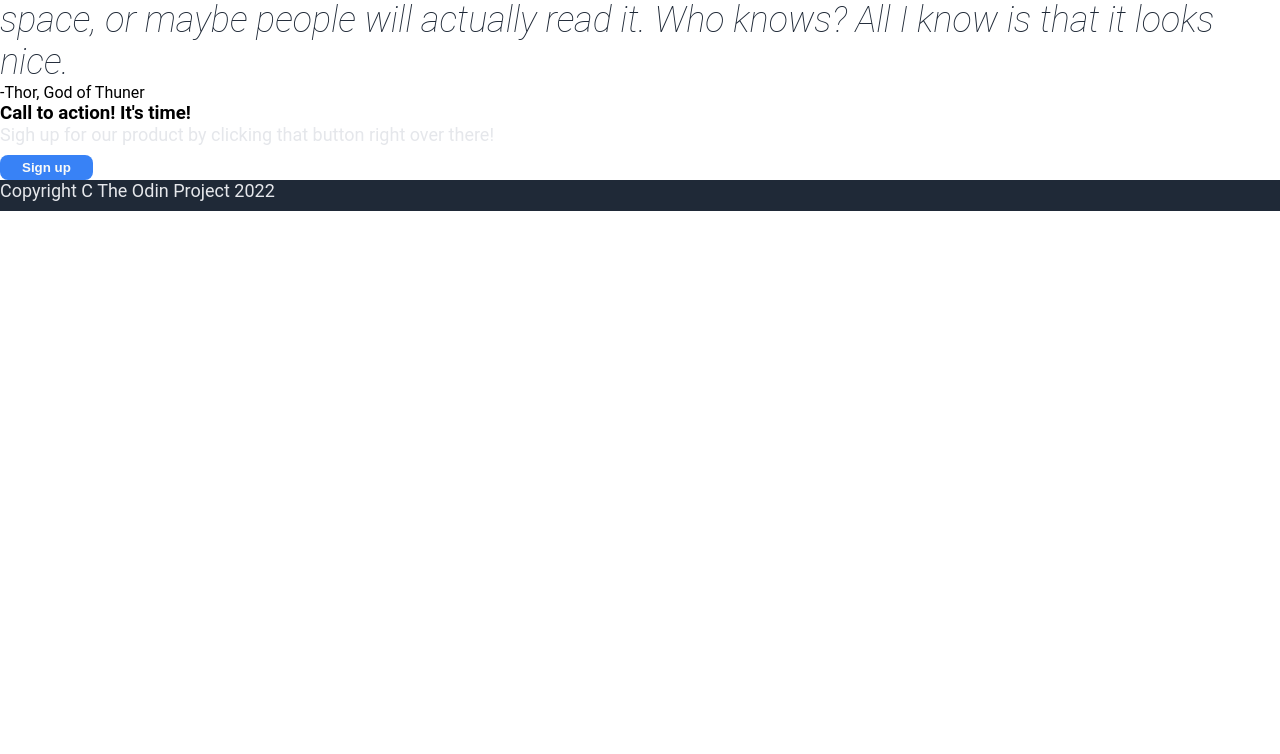
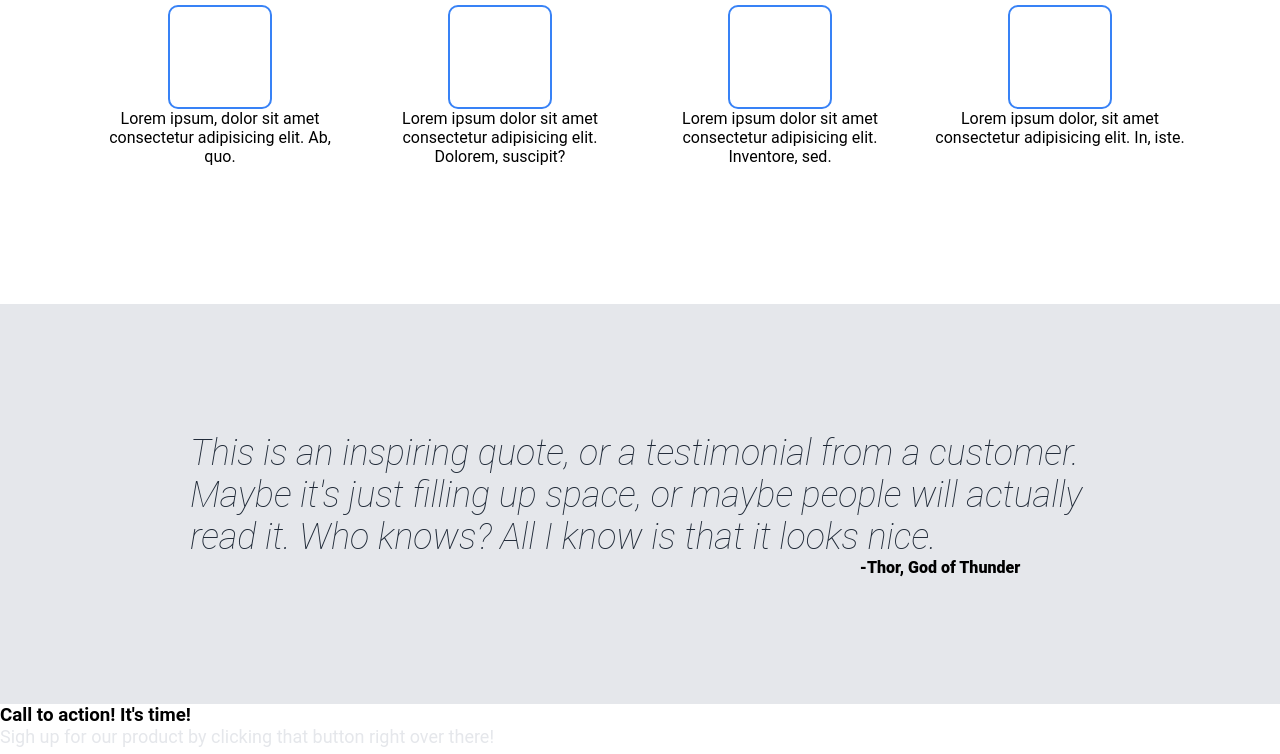
Before and after one commit to Mark-A14/foundations-landing-page, a plain HTML site: page index.html in a window 1280 px wide. Shown: the part 634-1388 px from the top of the page. Before the commit the page ends 845 px from the top, so only its background shows below. Drawn offline with Linux system fonts and the light colour scheme.

Commit message:
Quote section complete

```diff
--- a/index.html
+++ b/index.html
@@ -74,7 +74,7 @@
             it's just filling up space, or maybe people will actually read it.
             Who knows? All I know is that it looks nice.
           </div>
-          <div class="author">-Thor, God of Thuner</div>
+          <div class="author">-Thor, God of Thunder</div>
         </div>
         <div class="sign-up">
           <div class="call">
@@ -87,6 +87,6 @@
         </div>
       </div>
     </div>
-    <footer><p>Copyright C The Odin Project 2022</p></footer>
+    <footer><p>Copyright &copy The Odin Project 2022</p></footer>
   </body>
 </html>
--- a/style.css
+++ b/style.css
@@ -38,6 +38,7 @@ h2 {
      font-weight: lighter;
      font-style: italic;
      font-size: 36px;
+     width: 900px;
 }
 .navbar ul {
      display: flex;
@@ -57,12 +58,15 @@ h2 {
      display: flex;
      justify-content: space-between;
      align-items: center;
-     padding: 0 20px;
+     padding: 30px 30px 0 30px;
 }
 .container {
      display: flex;
      flex-direction: column;
      flex: 1;
+}
+.header, .info-container, .quote, .sign-up {
+     height: 400px;
 }
 .header {
      display: flex;
@@ -77,6 +81,11 @@ img {
 }
 .text {
      width: 500px;
+}
+.info-container {
+     display: flex;
+     flex-direction: column;
+     justify-content: center;
 }
 .info-container, .card {
      text-align: center;
@@ -98,3 +107,14 @@ img {
 .card {
      width: 250px;
 }
+.quote {
+     display: flex;
+     flex-direction: column;
+     justify-content: center;
+     align-items: center;
+     background-color: #E5E7EB;
+}
+.author {
+     font-weight: 800;
+     margin-left: 600px
+}
```
